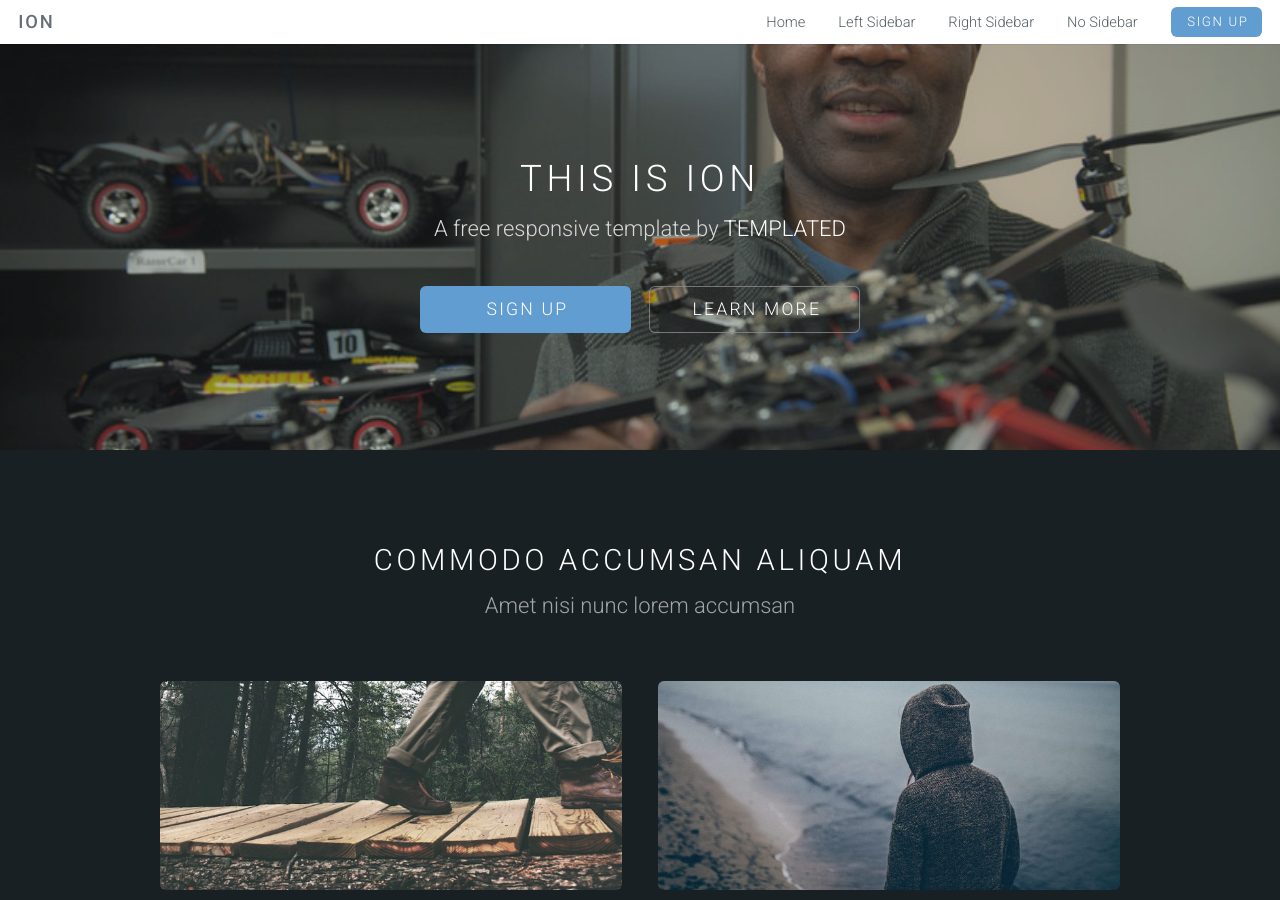
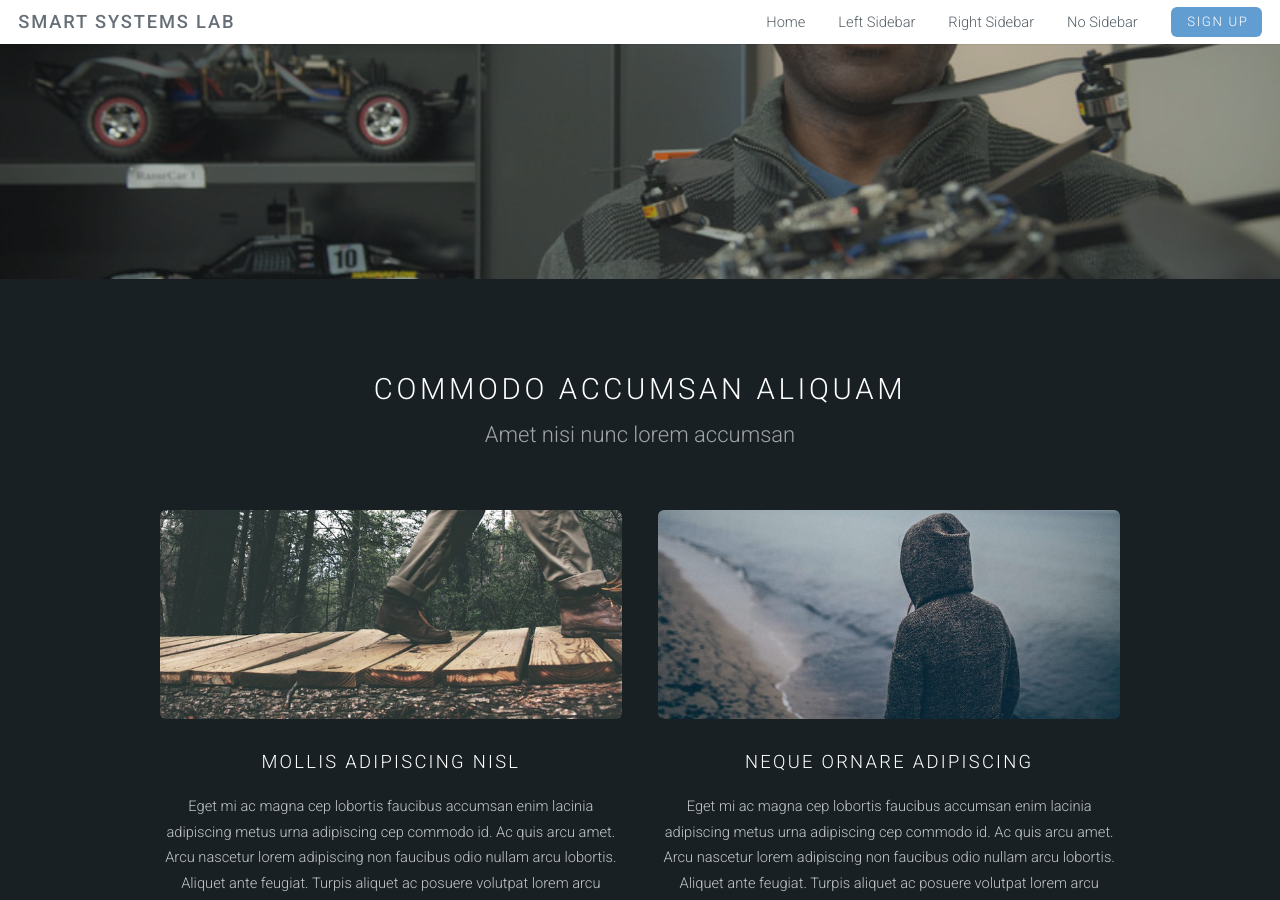
Before and after one commit to smartsystemslab-uf/smartsystemslab-uf.github.io, a Jekyll site: the page index.html, which Jekyll copies as it is, in a window 1280 px wide and 900 px high. Built offline with Jekyll 4.4.1, drawn with Linux system fonts in a browser that asks for light colours.

Commit message:
Update index.html

```diff
--- a/index.html
+++ b/index.html
@@ -6,7 +6,7 @@
 -->
 <html>
 	<head>
-		<title>Ion by TEMPLATED</title>
+		<title>Smart Systems Lab</title>
 		<meta http-equiv="content-type" content="text/html; charset=utf-8" />
 		<meta name="description" content="" />
 		<meta name="keywords" content="" />
@@ -25,7 +25,7 @@
 
 		<!-- Header -->
 			<header id="header" class="skel-layers-fixed">
-				<h1><a href="#">Ion</a></h1>
+				<h1><a href="#">Smart Systems Lab</a></h1>
 				<nav id="nav">
 					<ul>
 						<li><a href="index.html">Home</a></li>
@@ -39,14 +39,14 @@
 
 		<!-- Banner -->
 			<section id="banner">
-				<div class="inner">
-					<h2>This is Ion</h2>
+				<!-- <div class="inner">
+					<h2>Welcome</h2>
 					<p>A free responsive template by <a href="http://templated.co">TEMPLATED</a></p>
 					<ul class="actions">
 						<li><a href="#content" class="button big special">Sign Up</a></li>
 						<li><a href="#elements" class="button big alt">Learn More</a></li>
 					</ul>
-				</div>
+				</div> -->
 			</section>
 
 		<!-- One -->
```
